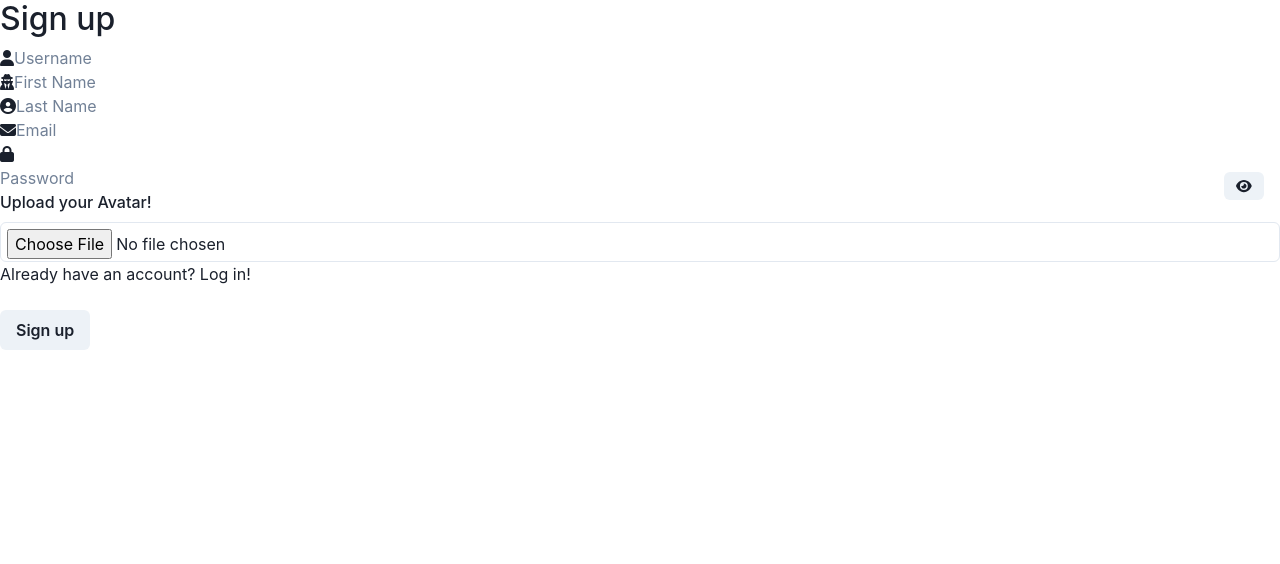
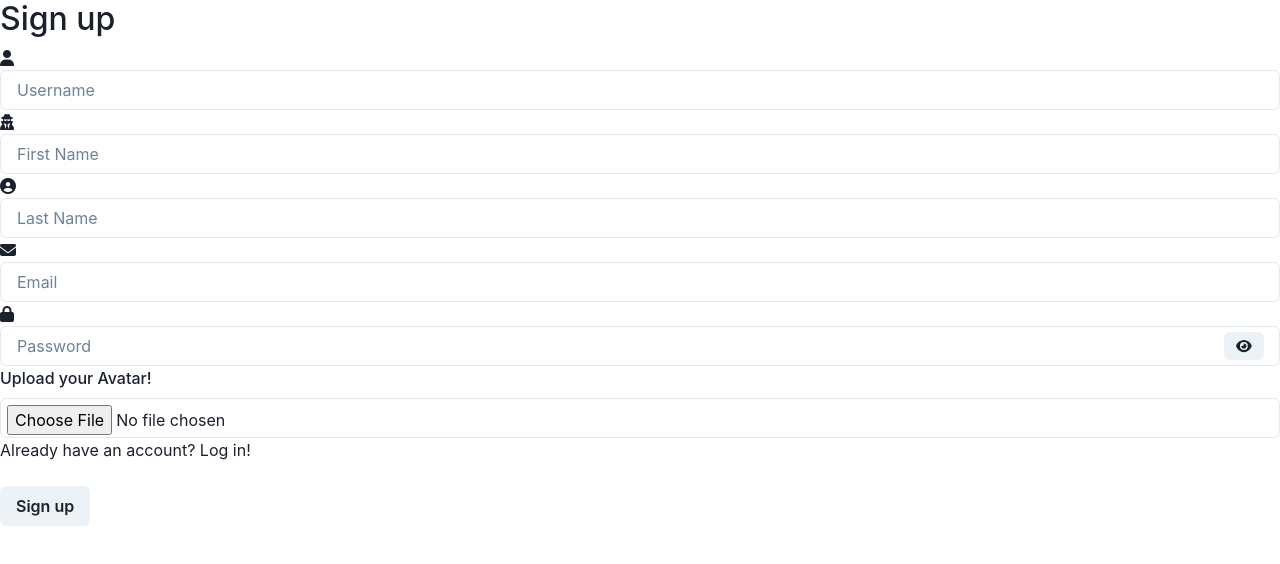
Before and after one commit to nugmara/Safe-Space-client, a React (Create React App) app: page /signup in a window 1280 px wide. Shown: the top 564 px of the page. Built offline with nearby package versions, Linux system fonts and the light colour scheme; no server answers.

Commit message:
chakra styles added to signin component

```diff
--- a/src/auth/Signin.jsx
+++ b/src/auth/Signin.jsx
@@ -2,7 +2,7 @@ import { useState, useContext } from "react";
 import { signinService } from "../services/auth.services";
 import { AuthContext } from "../context/auth.context";
 import { NavLink, useNavigate } from "react-router-dom";
-import  { Button, InputGroup, InputRightElement } from "@chakra-ui/react"
+import  { Button, InputGroup, InputRightElement, useToast } from "@chakra-ui/react"
 import { FontAwesomeIcon } from "@fortawesome/react-fontawesome"
 import {faEyeSlash, faEye} from "@fortawesome/free-solid-svg-icons"
 
@@ -13,14 +13,12 @@ function Signin() {
   const [password, setPassword] = useState("");
   const [errorMessage, setErrorMessage] = useState("");
     const [show, setShow] = useState(false);
+    const toast = useToast()
 
     const handleClickShowOrHide = () => setShow(!show)
 
   const handleSignIn = async (e) => {
     e.preventDefault();
-
-
-
     const userCredentials = {
       username,
       password,
@@ -33,20 +31,22 @@ function Signin() {
       console.log("si vemos esto es porque el Token fue validado");
       navigate("/home");
     } catch (error) {
-      if (error.response.status === 400) {
-        setErrorMessage(error.response.data.errorMessage);
-      } else if (error.response.status === 401) {
-        setErrorMessage("Invalid username or password");
-      } else {
-        console.log(error)
-      }
+      const errorMessage = error.response?.data?.errorMessage || "An unknown error occurred.";
+      toast({
+        title: "Registration Failed",
+        description: errorMessage,
+        status: "error",
+        duration: 5000,
+        isClosable: true,
+        position: "bottom",
+      });
     }
   };
   return (
     <div className="bg-image">
       <div className="content">
       <h2>Login</h2>
-        <form onSubmit={handleSignIn} className="signin">
+        <form className="signin">
           <div class="field-content">
             <span className="fa fa-user"></span>
             <input
@@ -82,8 +82,8 @@ function Signin() {
           </div>
           <div className="btn-container">
           <br />
-          {errorMessage && <p className="error-message">{errorMessage}</p>}
-            <button>Login</button>
+          {/* {errorMessage && <p className="error-message">{errorMessage}</p>} */}
+            <button onClick={handleSignIn}>Login</button>
           </div>
         </form>
       </div>
--- a/src/auth/Signup.jsx
+++ b/src/auth/Signup.jsx
@@ -85,7 +85,7 @@ function Signup() {
       await signupService(newUser);
       navigate("/signin");
       toast({
-        title: "Registartion Succesful",
+        title: "Registration Succesful",
         status: "success",
         duration: 5000,
         isClosable: true,
@@ -111,18 +111,17 @@ function Signup() {
         <form >
           <div className="field-content">
             <span className="fa fa-user"></span>
-            <input
+            <Input
               type="text"
               name="username"
               placeholder="Username"
               value={username}
               onChange={handleUsername}
-              className="required"
-            />
+              />
           </div>
           <div className="field-content">
             <span className="fa fa-user-secret"></span>
-            <input
+            <Input
               type="text"
               placeholder="First Name"
               name="firstName"
@@ -132,7 +131,7 @@ function Signup() {
           </div>
           <div className="field-content">
             <span className="fa fa-user-circle"></span>
-            <input
+            <Input
               type="text"
               name="lastName"
               placeholder="Last Name"
@@ -142,7 +141,7 @@ function Signup() {
           </div>
           <div className="field-content">
             <span className="fa fa-envelope"></span>
-            <input
+            <Input
               type="email"
               name="email"
               placeholder="Email"
@@ -153,7 +152,7 @@ function Signup() {
           <div className="field-content">
             <span className="fa fa-lock"></span>
             <InputGroup>
-              <input
+              <Input
                 type={show ? "text" : "password"}
                 name="password"
                 placeholder="Password"
@@ -175,7 +174,8 @@ function Signup() {
             <Input type="file"
             p={1.5}
             accept="image/"
-            onChange={(e) => imageDetails(e.target.files[0]) } />
+            onChange={(e) => imageDetails(e.target.files[0]) }
+            />
           </FormControl>
                       </div>
           <div className="redirect">
```
